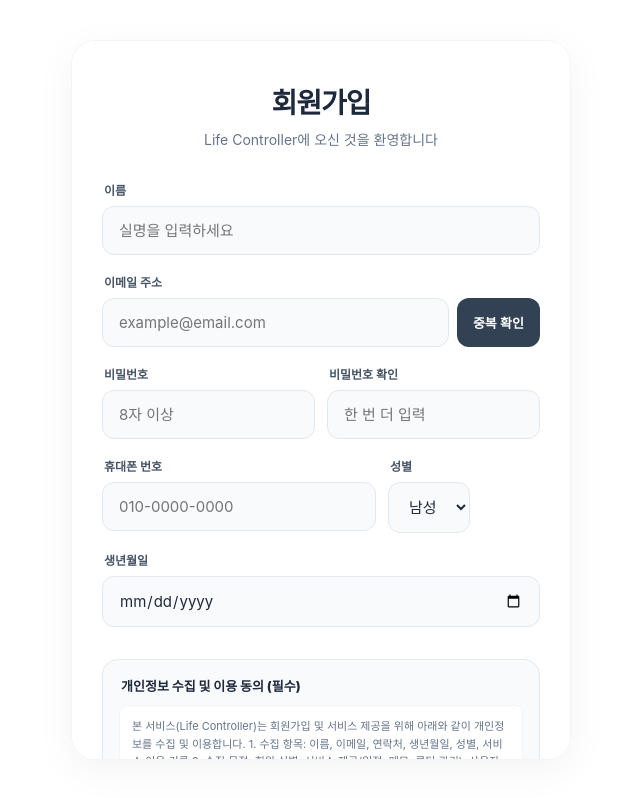
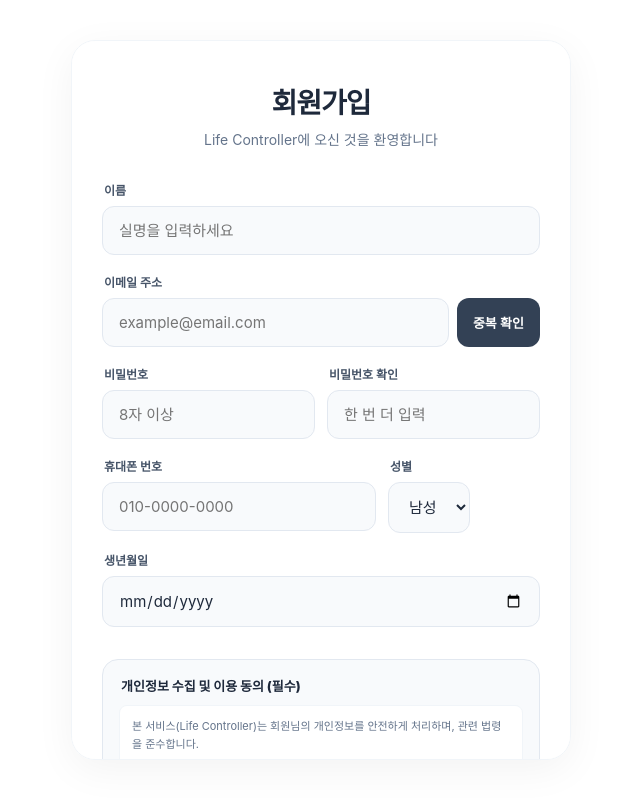
Before and after one commit to Hyunjoon-Jin/jsplayground, a Next.js app: page /register in a window 1280 px wide. Shown: the whole page, without its empty margins (319-959 px from the left). Built offline with nearby package versions, Linux system fonts and the light colour scheme.

Commit message:
fix: implement complete account deletion and refine privacy agreements

```diff
--- a/src/app/(auth)/register/page.tsx
+++ b/src/app/(auth)/register/page.tsx
@@ -203,10 +203,24 @@ export default function RegisterPage() {
             <div className="agreement-box">
               <label className="agreement-title">개인정보 수집 및 이용 동의 (필수)</label>
               <div className="agreement-text">
-                본 서비스(Life Controller)는 회원가입 및 서비스 제공을 위해 아래와 같이 개인정보를 수집 및 이용합니다.
-                1. 수집 항목: 이름, 이메일, 연락처, 생년월일, 성별, 서비스 이용 기록
-                2. 수집 목적: 회원 식별, 서비스 제공(일정, 메모, 루틴 관리), 사용자 맞춤 리포트 생성, 중요 공지사항 전달
-                3. 보유 기간: 회원 탈퇴 시 즉시 파기하거나, 법령에 따라 일정 기간 보관이 필요한 경우 해당 기간 동안 보관합니다.
+                {`본 서비스(Life Controller)는 회원님의 개인정보를 안전하게 처리하며, 관련 법령을 준수합니다.
+
+1. 개인정보 수집 항목
+- 필수항목: 이름, 이메일, 비밀번호, 연락처, 생년월일, 성별
+- 자동수집항목: 서비스 이용 기록, 접속 로그, 쿠키, 접속 IP 정보
+
+2. 개인정보 수집 및 이용 목적
+- 서비스 가입 의사 확인 및 회원 식별
+- 일정 관리, 메모, 루틴 등 핵심 서비스 제공
+- Life Report 등 맞춤형 데이터 분석 및 리포트 생성
+- 서비스 개선을 위한 통계 분석 및 중요 공지사항 전달
+
+3. 개인정보의 보유 및 이용 기간
+- 회원 탈퇴 시까지 (탈퇴 후 즉시 파기)
+- 관련 법령에 따라 보관이 필요한 경우 해당 기간 동안 별도 보관
+
+4. 동의 거부 시 불이익
+- 필수항목 수집에 동의하지 않으실 경우 서비스 이용이 제한될 수 있습니다.`}
               </div>
               <label className="checkbox-label">
                 <input type="checkbox" checked={privacyAgreed} onChange={(e) => setPrivacyAgreed(e.target.checked)} />
@@ -217,10 +231,23 @@ export default function RegisterPage() {
             <div className="agreement-box">
               <label className="agreement-title">민감정보 수집 및 이용 동의 (필수)</label>
               <div className="agreement-text">
-                Life Controller는 사용자에게 최적화된 건강 및 생활 관리 서비스를 제공하기 위해 아래와 같은 민감정보를 처리합니다.
-                1. 수집 항목: 사용자가 일정 및 메모에 기입한 건강 데이터, 운동 기록, 식단 정보, 개인적 일정 상세 내역 등
-                2. 수집 목적: 사용자 맞춤형 분석 서비스(Life Report) 제공, 건강 및 목표 달성 효율화 지원
-                3. 보유 기간: 회원 탈퇴 시 또는 사용자가 해당 데이터를 직접 삭제 시까지 보관합니다.
+                {`Life Controller는 정밀한 맞춤형 생활 관리 서비스를 제공하기 위해 아래와 같은 정보를 수집합니다.
+
+1. 수집하는 민감정보 항목
+- 사용자가 직접 입력한 일정 상세 및 메모 내용
+- 운동 기록(종류, 강도) 및 식단 정보
+- 기타 생활 습관 및 목표 달성 관련 데이터
+
+2. 민감정보 수집 및 이용 목적
+- 사용자 맞춤형 분석 서비스(Life Report) 제공
+- AI 기반의 개인 맞춤 루틴 및 목표 추천
+- 데이터 기반의 자기관리 피드백 제공
+
+3. 민감정보의 보유 및 이용 기간
+- 회원 탈퇴 시 또는 사용자가 해당 데이터를 직접 삭제할 때까지 보관
+
+4. 동의 거부 시 불이익
+- 동의하지 않으실 경우 데이터 분석 기반의 핵심 기능 이용이 제한됩니다.`}
               </div>
               <label className="checkbox-label">
                 <input type="checkbox" checked={sensitiveAgreed} onChange={(e) => setSensitiveAgreed(e.target.checked)} />
```
Also changed, not shown: src/app/api/auth/delete-account/route.ts (added, +48 -0 lines), src/app/calendar/profile/page.tsx (+14 -13 lines).
